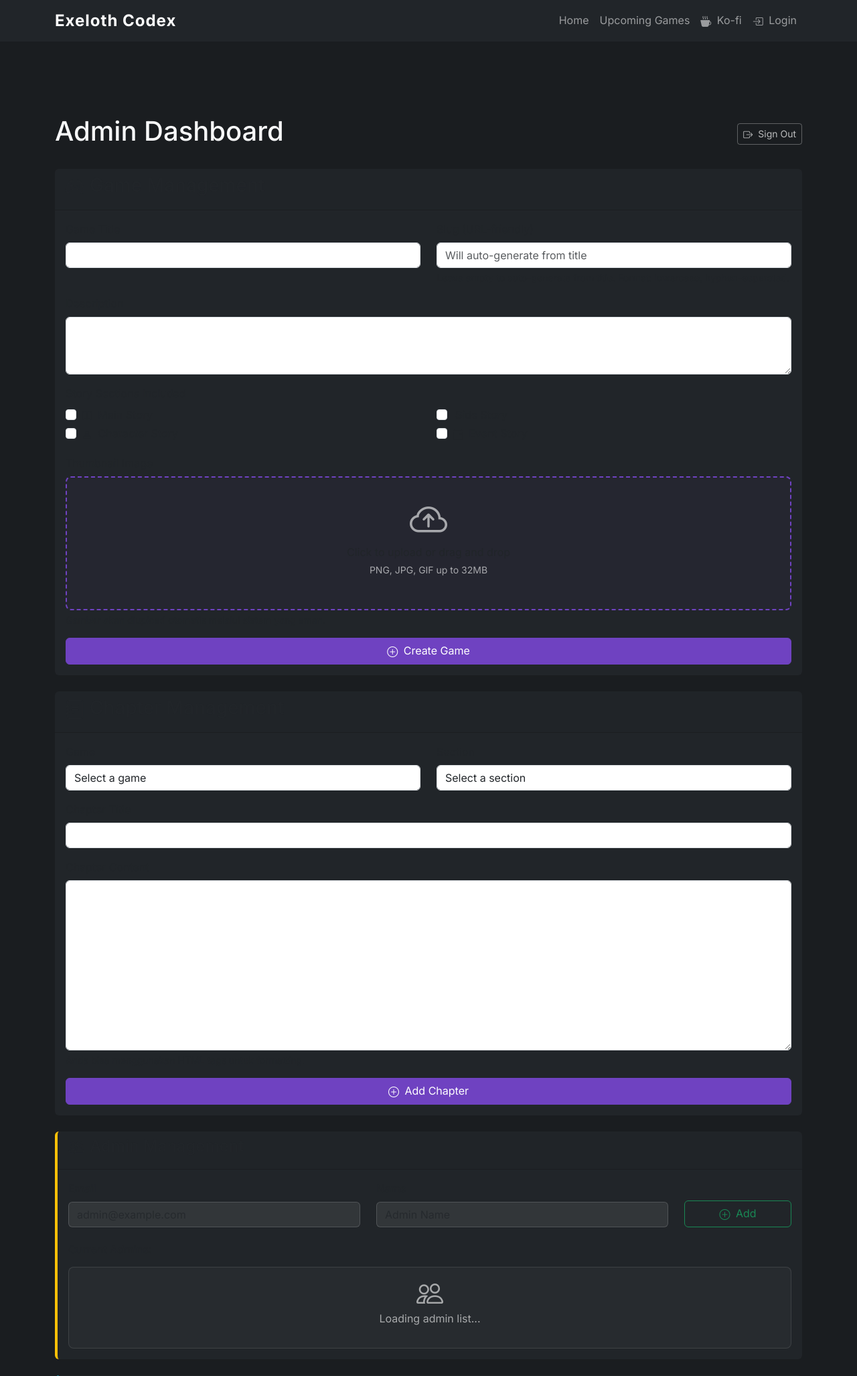
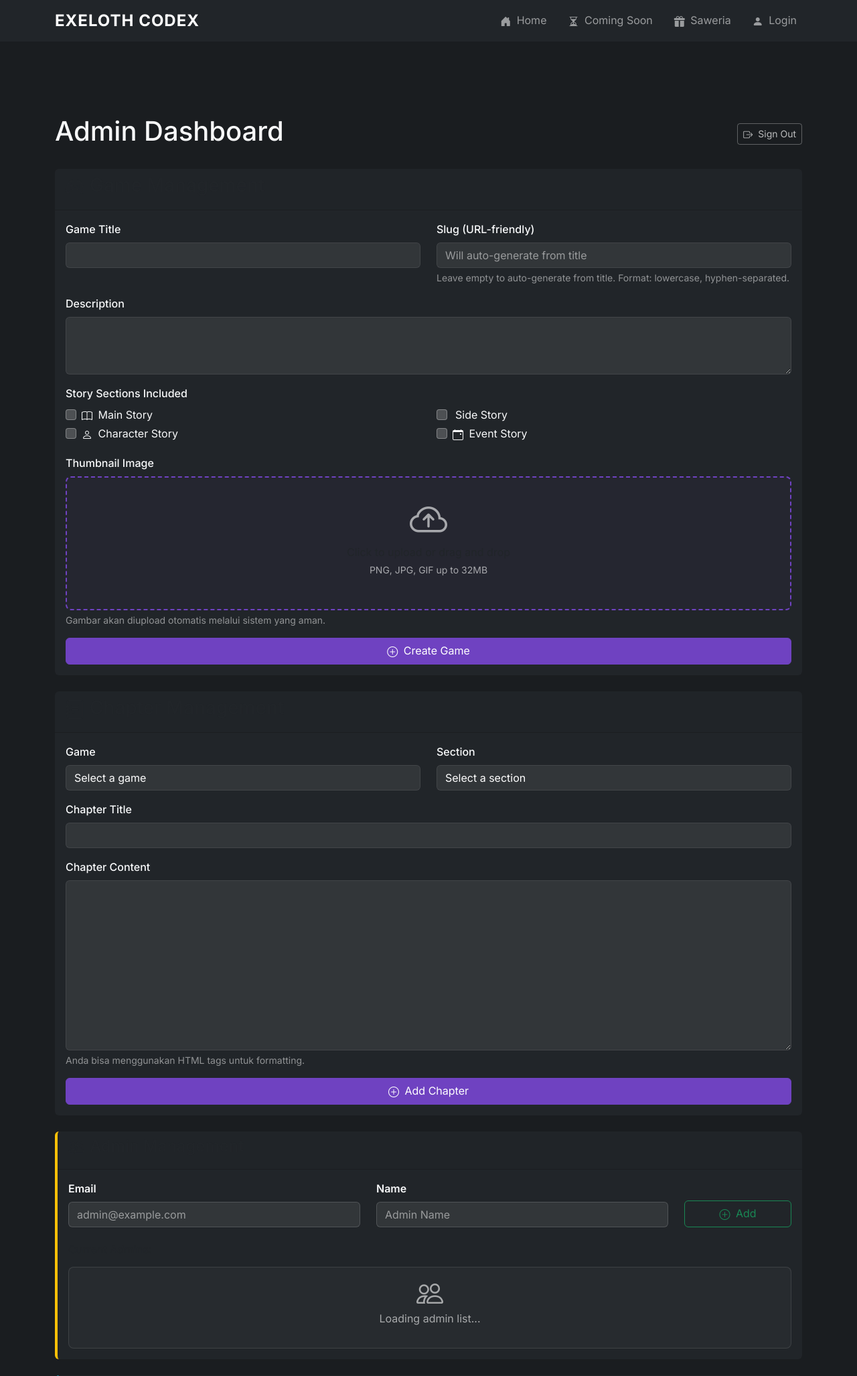
Before and after one commit to sharanroshank/Exeloth-Codex, a web app: file admin.html in a window 1280 px wide. Shown: the top 2054 px of the page at 67% size. Run offline with its HTML, style and script files only (its server is not run), Linux system fonts and the light colour scheme; some libraries are stand-ins or nearby versions.

Commit message:
testing 2

```diff
--- a/admin.html
+++ b/admin.html
@@ -14,26 +14,32 @@
     <!-- Navbar -->
     <nav class="navbar navbar-expand-lg navbar-dark bg-dark fixed-top">
         <div class="container">
-            <a class="navbar-brand fw-bold" href="index.html">Exeloth Codex</a>
+            <a class="navbar-brand fw-bold text-uppercase" href="index.html">Exeloth Codex</a>
             <button class="navbar-toggler" type="button" data-bs-toggle="collapse" data-bs-target="#navbarNav">
                 <span class="navbar-toggler-icon"></span>
             </button>
             <div class="collapse navbar-collapse" id="navbarNav">
-                <ul class="navbar-nav ms-auto">
-                    <li class="nav-item"><a class="nav-link" href="index.html">Home</a></li>
-                    <li class="nav-item"><a class="nav-link" href="#upcoming">Upcoming Games</a></li>
+                <ul class="navbar-nav ms-auto gap-lg-3">
                     <li class="nav-item">
-                        <a class="nav-link" href="https://ko-fi.com" target="_blank">
-                            <i class="bi bi-cup-hot-fill me-1"></i> Ko-fi
+                        <a class="nav-link" href="index.html">
+                            <i class="bi bi-house-door-fill me-1"></i> Home
                         </a>
                     </li>
-                    <!-- LOGIN BUTTON -->
+                    <li class="nav-item">
+                        <a class="nav-link" href="index.html#coming-soon">
+                            <i class="bi bi-hourglass-split me-1"></i> Coming Soon
+                        </a>
+                    </li>
+                    <li class="nav-item">
+                        <a class="nav-link" href="https://saweria.co" target="_blank">
+                            <i class="bi bi-gift-fill me-1"></i> Saweria
+                        </a>
+                    </li>
                     <li class="nav-item" id="login-nav-item">
                         <a class="nav-link" href="#" id="login-link" onclick="showGoogleSignIn()">
-                            <i class="bi bi-box-arrow-in-right me-1"></i> Login
+                            <i class="bi bi-person-fill me-1"></i> Login
                         </a>
                     </li>
-                    <!-- ADMIN PANEL LINK (akan muncul setelah login) -->
                     <li class="nav-item d-none" id="admin-nav-item">
                         <a class="nav-link active" href="admin.html">
                             <i class="bi bi-speedometer2 me-1"></i> Admin Panel
--- a/assets/css/style.css
+++ b/assets/css/style.css
@@ -637,3 +637,51 @@
 .card-overlay-text h3 {
     font-size: 1.75rem;
 }
+
+/* Mengubah warna teks input menjadi putih dan background menjadi gelap transparan */
+.form-control,
+.form-select {
+    background-color: rgba(255, 255, 255, 0.08) !important; /* Latar gelap transparan */
+    color: #ffffff !important; /* Teks Putih */
+    border: 1px solid rgba(255, 255, 255, 0.15);
+}
+
+/* Mengatur tampilan saat input diklik (Focus) */
+.form-control:focus,
+.form-select:focus {
+    background-color: rgba(255, 255, 255, 0.15) !important;
+    color: #ffffff !important; /* Pastikan teks tetap putih saat mengetik */
+    border-color: var(--primary-color);
+    box-shadow: 0 0 0 0.25rem rgba(111, 66, 193, 0.25);
+}
+
+/* Mengubah warna teks Label (Judul di atas input) menjadi putih */
+.form-label {
+    color: var(--light-color);
+    font-weight: 500;
+}
+
+/* Mengubah warna teks Placeholder (Teks bayangan petunjuk) */
+.form-control::placeholder {
+    color: rgba(255, 255, 255, 0.5); /* Putih agak pudar */
+}
+
+/* Memperbaiki warna teks petunjuk kecil di bawah input */
+.form-text {
+    color: rgba(255, 255, 255, 0.5) !important;
+}
+
+/* Memastikan Checkbox terlihat jelas */
+.form-check-input {
+    background-color: rgba(255, 255, 255, 0.2);
+    border-color: rgba(255, 255, 255, 0.3);
+}
+
+.form-check-input:checked {
+    background-color: var(--primary-color);
+    border-color: var(--primary-color);
+}
+
+.form-check-label {
+    color: var(--light-color);
+}
```
